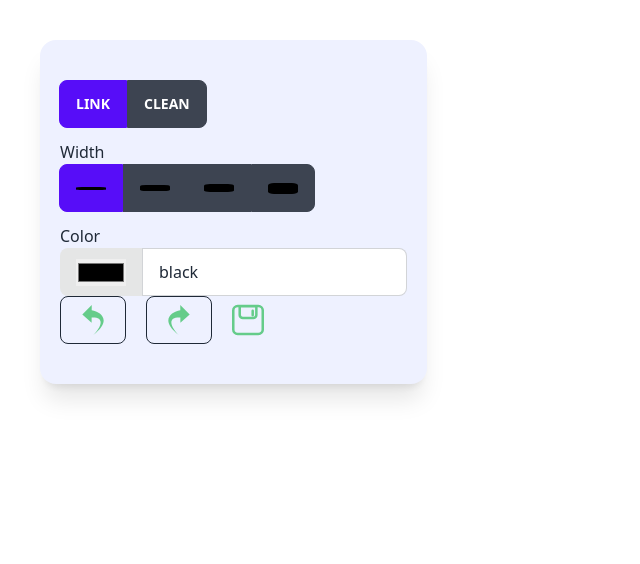
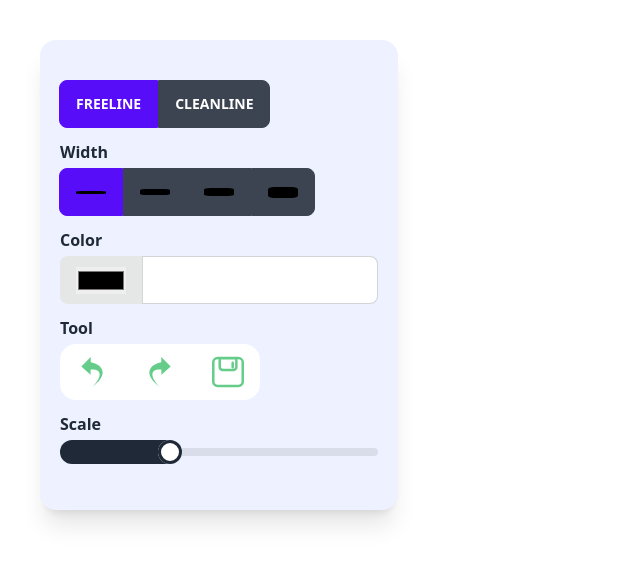
Before and after one commit to LHRUN/paint-board, a React (Vite) app: page /board in a window 1280 px wide. Shown: the top 564 px of the page, without its empty margins (0-640 px from the left). Built offline with nearby package versions, Linux system fonts and the light colour scheme.

Commit message:
feat: 修改操作栏样式布局

```diff
--- /dev/null
+++ b/src/components/icons/redo.tsx
@@ -0,0 +1,23 @@
+import React from 'react'
+
+const RedoIcon: React.FC = () => {
+  return (
+    <svg
+      className="icon"
+      viewBox="0 0 1024 1024"
+      version="1.1"
+      xmlns="http://www.w3.org/2000/svg"
+      p-id="6082"
+      width="32"
+      height="32"
+    >
+      <path
+        d="M553.510259 201.860177c-312.055513 53.779187-655.249802 337.402216-45.768564 793.695176C283.646139 771.440335 83.62989 414.41051 555.277559 433.448208l1.201715 162.84822 297.307743-261.013025L552.261108 30.273979 553.510259 201.860177 553.510259 201.860177zM553.510259 201.860177"
+        p-id="6083"
+        fill="#65CC8A"
+      ></path>
+    </svg>
+  )
+}
+
+export default RedoIcon
--- /dev/null
+++ b/src/components/icons/save.tsx
@@ -0,0 +1,28 @@
+import React from 'react'
+
+const SaveIcon: React.FC = () => {
+  return (
+    <svg
+      className="icon"
+      viewBox="0 0 1073 1024"
+      version="1.1"
+      xmlns="http://www.w3.org/2000/svg"
+      p-id="8927"
+      width="32"
+      height="32"
+    >
+      <path
+        d="M190.526479 1023.999744h691.891719a190.782735 190.782735 0 0 0 191.038991-190.526479V190.526479A190.782735 190.782735 0 0 0 882.802582 0h-691.891719A190.782735 190.782735 0 0 0 0 190.526479v642.946786a190.782735 190.782735 0 0 0 190.526479 190.526479z m0-939.563329h25.625619v259.203139a145.809773 145.809773 0 0 0 146.06603 145.681645h350.942855A145.809773 145.809773 0 0 0 858.458244 343.639554V84.436415h24.344338a106.218192 106.218192 0 0 1 106.218192 106.090064v642.946786a106.34632 106.34632 0 0 1-106.218192 106.090063h-691.891719a106.218192 106.218192 0 0 1-106.090063-106.090063V190.526479a106.090064 106.090064 0 0 1 105.705679-106.090064z m110.446419 6.406405h474.073955v252.796734a61.373358 61.373358 0 0 1-61.24523 61.24523H362.218128a61.24523 61.24523 0 0 1-61.24523-61.24523z"
+        fill="#65CC8A"
+        p-id="8928"
+      ></path>
+      <path
+        d="M693.81364 397.197098a42.154144 42.154144 0 0 0 42.282272-42.154144v-153.753715a42.282272 42.282272 0 0 0-84.436415 0v153.753715A42.154144 42.154144 0 0 0 693.81364 397.197098z"
+        fill="#65CC8A"
+        p-id="8929"
+      ></path>
+    </svg>
+  )
+}
+
+export default SaveIcon
--- /dev/null
+++ b/src/components/icons/undo.tsx
@@ -0,0 +1,24 @@
+import React from 'react'
+
+const UndoIcon: React.FC = () => {
+  return (
+    <svg
+      style={{ transform: 'scale(-1, 1)' }}
+      className="icon"
+      viewBox="0 0 1024 1024"
+      version="1.1"
+      xmlns="http://www.w3.org/2000/svg"
+      p-id="6082"
+      width="32"
+      height="32"
+    >
+      <path
+        d="M553.510259 201.860177c-312.055513 53.779187-655.249802 337.402216-45.768564 793.695176C283.646139 771.440335 83.62989 414.41051 555.277559 433.448208l1.201715 162.84822 297.307743-261.013025L552.261108 30.273979 553.510259 201.860177 553.510259 201.860177zM553.510259 201.860177"
+        p-id="6083"
+        fill="#65CC8A"
+      ></path>
+    </svg>
+  )
+}
+
+export default UndoIcon
--- /dev/null
+++ b/src/hooks/paintBoard.ts
@@ -0,0 +1,148 @@
+import { ELEMENT_INSTANCE, MousePosition } from '@/types'
+import { CANVAS_ELE_TYPE, CommonWidth } from '@/utils/constants'
+import { useEffect, useMemo, useState, Dispatch, SetStateAction } from 'react'
+import { History } from '@/utils/history'
+import { FreeLine } from '@/utils/freeLine'
+import { CleanLine } from '@/utils/cleanLine'
+
+export interface IBoardOptions {
+  setOriginPosition: Dispatch<SetStateAction<MousePosition>>
+  currentLineColor: string
+  setCurrentLineColor: Dispatch<SetStateAction<string>>
+  currentLineWidth: number
+  setCurrentLineWidth: Dispatch<SetStateAction<number>>
+  cleanWidth: number
+  setCleanWidth: Dispatch<SetStateAction<number>>
+  recordCurrent: (type: string) => void
+  currentAddPosition: (position: MousePosition) => void
+  translate: (position: MousePosition) => void
+  undo: () => void
+  redo: () => void
+  saveImage: () => void
+  containerPosition: {
+    top: number
+    left: number
+  }
+}
+
+export function usePaintBoard(
+  canvas: HTMLCanvasElement,
+  initHistory?: ELEMENT_INSTANCE[]
+): IBoardOptions {
+  useEffect(() => {
+    canvas.width = screen.availWidth
+    canvas.height = screen.availHeight
+  }, [canvas])
+  const context = useMemo(
+    () => canvas.getContext('2d') as CanvasRenderingContext2D,
+    [canvas]
+  )
+  const history = useMemo(() => new History(initHistory || []), [initHistory])
+  const [originPosition, setOriginPosition] = useState({
+    x: 0,
+    y: 0
+  })
+  const [originTranslate, setOriginTranslate] = useState({
+    x: 0,
+    y: 0
+  })
+  const containerPosition = useMemo(() => {
+    const { top, left } = canvas.getBoundingClientRect()
+    return {
+      top,
+      left
+    }
+  }, [canvas])
+
+  const [currentEle, setCurrentEle] = useState<ELEMENT_INSTANCE>(null)
+  const [currentLineColor, setCurrentLineColor] = useState<string>('#000000')
+  const [currentLineWidth, setCurrentLineWidth] = useState<number>(
+    CommonWidth.W5
+  )
+  const [cleanWidth, setCleanWidth] = useState<number>(CommonWidth.W5)
+  const recordCurrent = (type: string) => {
+    let ele: ELEMENT_INSTANCE = null
+    switch (type) {
+      case CANVAS_ELE_TYPE.FREE_LINE:
+        ele = new FreeLine(currentLineColor, currentLineWidth)
+        break
+      case CANVAS_ELE_TYPE.CLEAN_LINE:
+        ele = new CleanLine(cleanWidth)
+        break
+      default:
+        break
+    }
+    history.add(ele)
+    setCurrentEle(ele)
+  }
+
+  const currentAddPosition = (position: MousePosition) => {
+    currentEle?.addPosition({
+      x: position.x - containerPosition.left - originTranslate.x,
+      y: position.y - containerPosition.top - originTranslate.y
+    })
+    context.translate(0, 0)
+    render()
+  }
+
+  const translate = (position: MousePosition) => {
+    if (originPosition.x && originPosition.y) {
+      const translteX = position.x - originPosition.x
+      const translteY = position.y - originPosition.y
+      context.translate(translteX, translteY)
+      setOriginTranslate({
+        x: translteX + originTranslate.x,
+        y: translteY + originTranslate.y
+      })
+      render()
+    }
+    setOriginPosition(position)
+  }
+
+  const render = () => {
+    context.clearRect(0, 0, canvas.width, canvas.height)
+    history.each((ele) => {
+      ele?.render(context, canvas)
+    })
+    // storage.set(BOARD_STORAGE_KEY, this.history.stack)
+  }
+
+  const undo = () => {
+    history.undo()
+    render()
+  }
+
+  const redo = () => {
+    history.redo()
+    render()
+  }
+
+  const saveImage = () => {
+    const imageData = canvas.toDataURL('image/png') //返回base64的URL
+    const elink = document.createElement('a')
+    elink.download = '图片'
+    elink.style.display = 'none'
+    elink.href = imageData
+    document.body.appendChild(elink)
+    elink.click()
+    URL.revokeObjectURL(elink.href) //释放URL对象
+    document.body.removeChild(elink)
+  }
+
+  return {
+    setOriginPosition,
+    currentLineColor,
+    setCurrentLineColor,
+    currentLineWidth,
+    setCurrentLineWidth,
+    cleanWidth,
+    setCleanWidth,
+    recordCurrent,
+    currentAddPosition,
+    translate,
+    undo,
+    redo,
+    saveImage,
+    containerPosition
+  }
+}
--- a/src/pages/board/components/optionsMenu.tsx
+++ b/src/pages/board/components/optionsMenu.tsx
@@ -1,7 +1,10 @@
-import React, { ChangeEvent } from 'react'
+import React, { useMemo, useState } from 'react'
 import classNames from 'classnames'
+import { CANVAS_ELE_TYPE, CommonWidth } from '@/utils/constants'
+import UndoIcon from '@/components/icons/undo'
+import RedoIcon from '@/components/icons/redo'
+import SaveIcon from '@/components/icons/save'
 import { PaintBoard } from '@/utils/paintBoard'
-import { CANVAS_ELE_TYPE, CommonWidth } from '@/utils/constants'
 
 interface IProps {
   board: PaintBoard | undefined
@@ -14,9 +17,17 @@ const OptionsMenu: React.FC<IProps> = ({
   optionsType,
   setOptionsType
 }) => {
-  const changeLineColor = (e: ChangeEvent<{ value: string }>) => {
+  const [colorInput, setColorInput] = useState<string>('')
+  const currentLineWidth = useMemo(
+    () => board?.currentLineWidth,
+    [board?.currentLineWidth]
+  )
+  const cleanWidth = useMemo(() => board?.cleanWidth, [board?.cleanWidth])
+
+  const changeLineColor = (color: string) => {
     if (board) {
-      board.setLineColor(e.target.value)
+      setColorInput(color)
+      board.setLineColor(color)
     }
   }
 
@@ -69,7 +80,7 @@ const OptionsMenu: React.FC<IProps> = ({
           })}
           onClick={() => setOptionsType(CANVAS_ELE_TYPE.FREE_LINE)}
         >
-          Link
+          FreeLine
         </button>
         <button
           className={classNames({
@@ -78,21 +89,22 @@ const OptionsMenu: React.FC<IProps> = ({
           })}
           onClick={() => setOptionsType(CANVAS_ELE_TYPE.CLEAN_LINE)}
         >
-          Clean
+          CleanLine
         </button>
       </div>
       <div className="mt-3">
-        <div>Width</div>
-        <div className="btn-group">
+        <div className="font-bold">Width</div>
+        <div className="btn-group mt-1">
           {Object.values(CommonWidth).map((w) => {
             return !Number.isNaN(w) ? (
               <button
+                key={w}
                 className={classNames({
                   btn: true,
                   'btn-active':
                     optionsType === CANVAS_ELE_TYPE.FREE_LINE
-                      ? board?.currentLineWidth === w
-                      : board?.cleanWidth === w
+                      ? currentLineWidth === w
+                      : cleanWidth === w
                 })}
                 onClick={() => setWidth(w)}
               >
@@ -110,91 +122,60 @@ const OptionsMenu: React.FC<IProps> = ({
           })}
         </div>
       </div>
+      {optionsType === CANVAS_ELE_TYPE.FREE_LINE && (
         <div className="form-control mt-3">
-        <div>Color</div>
-        <label className="input-group">
+          <div className="font-bold">Color</div>
+          <label className="input-group mt-1">
             <span>
-            <input type="color" onChange={changeLineColor} />
+              <input
+                type="color"
+                value={board?.currentLineColor}
+                onChange={(e) => changeLineColor(e.target.value)}
+              />
             </span>
             <input
-            type="text"
-            value={board?.currentLineColor}
-            onChange={changeLineColor}
-            className="input input-bordered"
+              value={colorInput}
+              onInput={(e) => {
+                console.log(e)
+                setColorInput(e.currentTarget.value)
+              }}
+              className="input input-bordered input-md w-full max-w-xs"
             />
           </label>
         </div>
-      <div>
-        <button
-          onClick={() => {
-            undo()
-          }}
-          className="mr-5 btn btn-outline"
+      )}
+      <div className="mt-3">
+        <div className="font-bold">Tool</div>
+        <ul
+          className="menu menu-horizontal bg-base-100 rounded-box justify-between mt-1"
+          style={{ width: '200px' }}
         >
-          <svg
-            style={{ transform: 'scale(-1, 1)' }}
-            t="1663165795445"
-            className="icon"
-            viewBox="0 0 1024 1024"
-            version="1.1"
-            xmlns="http://www.w3.org/2000/svg"
-            p-id="6082"
-            width="32"
-            height="32"
-          >
-            <path
-              d="M553.510259 201.860177c-312.055513 53.779187-655.249802 337.402216-45.768564 793.695176C283.646139 771.440335 83.62989 414.41051 555.277559 433.448208l1.201715 162.84822 297.307743-261.013025L552.261108 30.273979 553.510259 201.860177 553.510259 201.860177zM553.510259 201.860177"
-              p-id="6083"
-              fill="#65CC8A"
-            ></path>
-          </svg>
-        </button>
-        <button
-          onClick={() => {
-            redo()
-          }}
-          className="mr-5 btn btn-outline"
-        >
-          <svg
-            t="1663165795445"
-            className="icon"
-            viewBox="0 0 1024 1024"
-            version="1.1"
-            xmlns="http://www.w3.org/2000/svg"
-            p-id="6082"
-            width="32"
-            height="32"
-          >
-            <path
-              d="M553.510259 201.860177c-312.055513 53.779187-655.249802 337.402216-45.768564 793.695176C283.646139 771.440335 83.62989 414.41051 555.277559 433.448208l1.201715 162.84822 297.307743-261.013025L552.261108 30.273979 553.510259 201.860177 553.510259 201.860177zM553.510259 201.860177"
-              p-id="6083"
-              fill="#65CC8A"
-            ></path>
-          </svg>
-        </button>
-        <button onClick={saveImage}>
-          <svg
-            t="1663166418714"
-            className="icon"
-            viewBox="0 0 1073 1024"
-            version="1.1"
-            xmlns="http://www.w3.org/2000/svg"
-            p-id="8927"
-            width="32"
-            height="32"
-          >
-            <path
-              d="M190.526479 1023.999744h691.891719a190.782735 190.782735 0 0 0 191.038991-190.526479V190.526479A190.782735 190.782735 0 0 0 882.802582 0h-691.891719A190.782735 190.782735 0 0 0 0 190.526479v642.946786a190.782735 190.782735 0 0 0 190.526479 190.526479z m0-939.563329h25.625619v259.203139a145.809773 145.809773 0 0 0 146.06603 145.681645h350.942855A145.809773 145.809773 0 0 0 858.458244 343.639554V84.436415h24.344338a106.218192 106.218192 0 0 1 106.218192 106.090064v642.946786a106.34632 106.34632 0 0 1-106.218192 106.090063h-691.891719a106.218192 106.218192 0 0 1-106.090063-106.090063V190.526479a106.090064 106.090064 0 0 1 105.705679-106.090064z m110.446419 6.406405h474.073955v252.796734a61.373358 61.373358 0 0 1-61.24523 61.24523H362.218128a61.24523 61.24523 0 0 1-61.24523-61.24523z"
-              fill="#65CC8A"
-              p-id="8928"
-            ></path>
-            <path
-              d="M693.81364 397.197098a42.154144 42.154144 0 0 0 42.282272-42.154144v-153.753715a42.282272 42.282272 0 0 0-84.436415 0v153.753715A42.154144 42.154144 0 0 0 693.81364 397.197098z"
-              fill="#65CC8A"
-              p-id="8929"
-            ></path>
-          </svg>
-        </button>
+          <li>
+            <a onClick={undo}>
+              <UndoIcon />
+            </a>
+          </li>
+          <li>
+            <a onClick={redo}>
+              <RedoIcon />
+            </a>
+          </li>
+          <li>
+            <a onClick={saveImage}>
+              <SaveIcon />
+            </a>
+          </li>
+        </ul>
+      </div>
+      <div className="mt-3">
+        <div className="font-bold">Scale</div>
+        <input
+          type="range"
+          min="0"
+          max="300"
+          value="100"
+          className="range mt-1"
+        />
       </div>
     </div>
   )
--- a/src/utils/paintBoard.ts
+++ b/src/utils/paintBoard.ts
@@ -94,7 +94,7 @@ export class PaintBoard {
   }
 
   // 当前绘线颜色
-  currentLineColor = 'black'
+  currentLineColor = '#000000'
   // 当前绘线宽
   currentLineWidth = CommonWidth.W5
 
```
Lines whose indentation alone changed are shown as unchanged.
